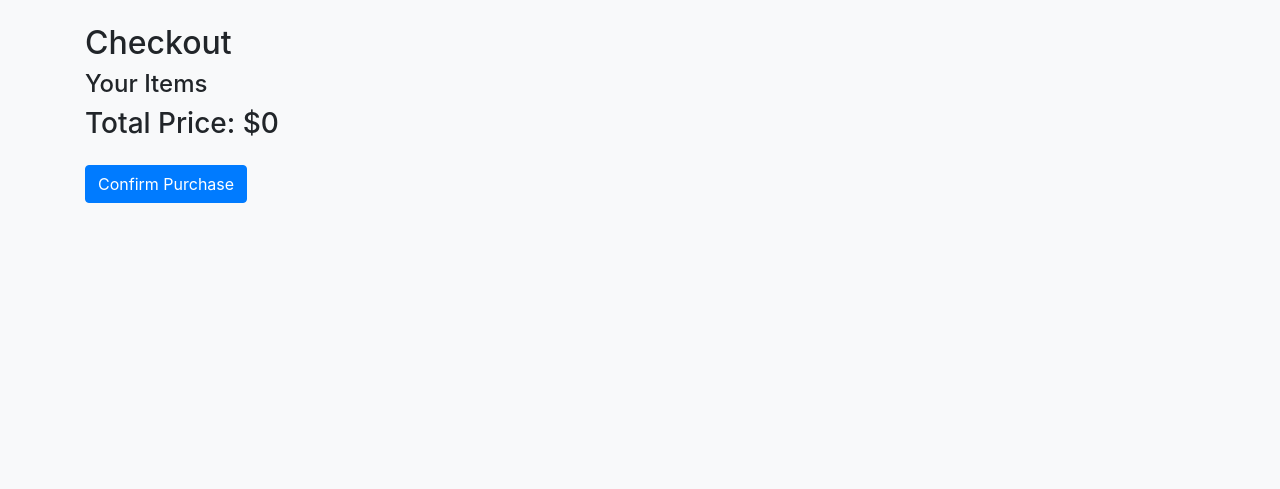
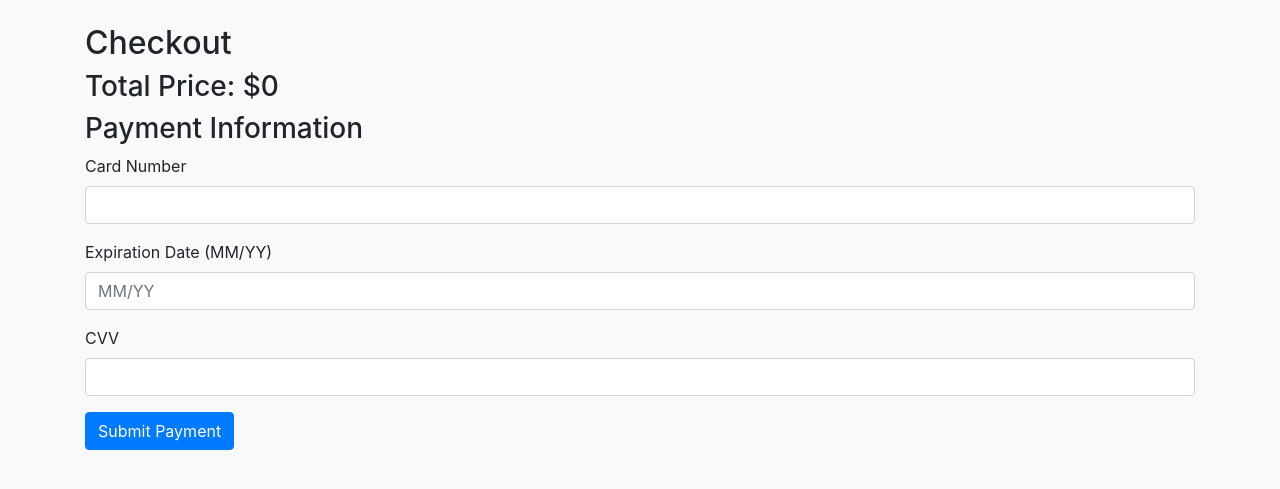
Before and after one commit to rodriguezcappsec/vulnerable-python-flask-app, a Flask app: page /checkout in a window 1280 px wide. Shown: the part 56-545 px from the top of the page. Run offline with Flask 3, Linux system fonts and the light colour scheme; the visitor is signed in with stand-in values (Sample User, id 1); some libraries are stand-ins or nearby versions.

Commit message:
more vulns

```diff
--- a/app/routes.py
+++ b/app/routes.py
@@ -1,8 +1,11 @@
 from flask import render_template, redirect, url_for, flash, request, session
 from app import app, db
-from app.models import User, Product, Order, CartItem
+from app.models import User, Product, Order, CartItem, Payment
 from app.forms import LoginForm, RegisterForm
 import random
+import jwt
+
+SECRET_KEY = "simplekey"
 
 
 @app.route("/register", methods=["GET", "POST"])
@@ -28,21 +31,50 @@ def register():
 @app.route("/login", methods=["GET", "POST"])
 def login():
     form = LoginForm()
+
+    # Session fixation vulnerability
+    session["pre_login_value"] = "fixed-session-id"
+
     if form.validate_on_submit():
         user = User.query.filter_by(username=form.username.data).first()
-        if not user:
-            flash("User not found", "danger")
+        # Use the MD5 hashing method from the User model
+        hashed_password = User.hash_password(form.password.data)
+        if user and user.password == hashed_password:
+            # Session fixation: Session ID not renewed upon login
+            session["user_id"] = user.id
+
+            # Create a vulnerable JWT token
+            token = jwt.encode({"user_id": user.id}, SECRET_KEY, algorithm="HS256")
+            session["jwt"] = token
+
+            flash("Login successful!", "success")
+            return redirect(url_for("index"))
+        flash("Invalid username or password", "danger")
+    return render_template("login.html", form=form)
+
+
+@app.route("/protected")
+def protected():
+    token = session.get("jwt")
+    if not token:
+        flash("You must be logged in to access this page.", "danger")
+        return redirect(url_for("login"))
+
+    try:
+        # Decode the JWT (this example still has the vulnerability: no signature verification)
+        decoded = jwt.decode(
+            token, options={"verify_signature": False}, algorithms=["HS256"]
+        )
+        user_id = decoded.get("user_id")
+        if not user_id:
+            flash("Invalid token.", "danger")
             return redirect(url_for("login"))
 
-        hashed_password = User.hash_password(form.password.data)
-        if user.password != hashed_password:
-            flash("Incorrect password", "danger")
-            return redirect(url_for("login"))
-
-        session["user_id"] = user.id
-        flash("Logged in successfully!", "success")
-        return redirect(url_for("store"))
-    return render_template("login.html", form=form)
+        user = User.query.get(user_id)
+        return render_template("protected.html", user=user)
+    except jwt.DecodeError:
+        flash("Invalid token.", "danger")
+        return redirect(url_for("login"))
 
 
 @app.route("/logout")
@@ -124,27 +156,52 @@ def cart():
 @app.route("/checkout", methods=["GET", "POST"])
 def checkout():
     if "user_id" not in session:
-        flash("Please log in to checkout.", "danger")
+        flash("Please log in to proceed to checkout.", "danger")
         return redirect(url_for("login"))
 
     user_id = session["user_id"]
     cart_items = db.session.query(CartItem).filter_by(user_id=user_id).all()
 
+    # Calculate the total price based on the items in the cart
     total_price = sum(
         item.quantity * Product.query.get(item.product_id).price for item in cart_items
     )
 
     if request.method == "POST":
+        # Fetch payment details from the form
+        card_number = request.form.get("card_number")
+        expiration = request.form.get("expiration")
+        cvv = request.form.get("cvv")
+
+        # Process each item in the cart and reduce stock accordingly
         for item in cart_items:
             product = Product.query.get(item.product_id)
             if product and product.stock >= item.quantity:
                 product.stock -= item.quantity
-                db.session.delete(item)  # Remove the item from cart after checkout
             else:
                 flash(f"Not enough stock for product: {product.name}.", "danger")
                 return redirect(url_for("cart"))
 
+        # Simulate storing payment information insecurely
+        payment_record = Payment(
+            user_id=user_id,
+            product_id=cart_items[
+                0
+            ].product_id,  # For simplicity, use the first product ID
+            quantity=sum(item.quantity for item in cart_items),
+            card_number=card_number,  # Vulnerable: Storing card number in plain text
+            expiration=expiration,
+            cvv=cvv,  # Vulnerable: Storing CVV in plain text
+            total_price=total_price,
+        )
+        db.session.add(payment_record)
         db.session.commit()
+
+        # Clear the user's cart after checkout
+        for item in cart_items:
+            db.session.delete(item)
+        db.session.commit()
+
         flash(f"Checkout successful! Total: ${total_price}", "success")
         return redirect(url_for("index"))
 
--- a/app/templates/base.html
+++ b/app/templates/base.html
@@ -43,7 +43,8 @@
           </li>
         </ul>
         <ul class="navbar-nav ml-auto">
-          {% if 'user_id' in session %}
+          {% if session.get('user_id') %}
+          <!-- Show these links only if the user is logged in -->
           <li class="nav-item">
             <a class="nav-link" href="{{ url_for('profile') }}">Profile</a>
           </li>
@@ -51,6 +52,7 @@
             <a class="nav-link" href="{{ url_for('logout') }}">Logout</a>
           </li>
           {% else %}
+          <!-- Show these links only if the user is not logged in -->
           <li class="nav-item">
             <a class="nav-link" href="{{ url_for('login') }}">Login</a>
           </li>
--- a/app/templates/checkout.html
+++ b/app/templates/checkout.html
@@ -1,9 +1,6 @@
 {% extends "base.html" %} {% block content %}
 <h2>Checkout</h2>
-
-<!-- Cart Summary -->
 <div class="cart-summary">
-  <h4>Your Items</h4>
   <ul class="list-group">
     {% for item in cart_items %}
     <li class="list-group-item">
@@ -17,8 +14,26 @@
   <h3>Total Price: ${{ total_price }}</h3>
 </div>
 
-<!-- Checkout Form -->
-<form action="{{ url_for('checkout') }}" method="POST" class="mt-4">
-  <button type="submit" class="btn btn-primary">Confirm Purchase</button>
+<h3>Payment Information</h3>
+<form action="{{ url_for('checkout') }}" method="POST">
+  <div class="form-group">
+    <label for="card_number">Card Number</label>
+    <input type="text" name="card_number" class="form-control" required />
+  </div>
+  <div class="form-group">
+    <label for="expiration">Expiration Date (MM/YY)</label>
+    <input
+      type="text"
+      name="expiration"
+      class="form-control"
+      placeholder="MM/YY"
+      required
+    />
+  </div>
+  <div class="form-group">
+    <label for="cvv">CVV</label>
+    <input type="text" name="cvv" class="form-control" required />
+  </div>
+  <button type="submit" class="btn btn-primary">Submit Payment</button>
 </form>
 {% endblock %}
--- a/app/templates/index.html
+++ b/app/templates/index.html
@@ -8,9 +8,12 @@
 <div class="mt-4">
   <h2>Available Actions</h2>
   <ul>
+    {% if session.get('user_id') %}
+    <li><a href="{{ url_for('store') }}">Visit the Store</a></li>
+    {% else %}
     <li><a href="{{ url_for('register') }}">Register</a></li>
     <li><a href="{{ url_for('login') }}">Login</a></li>
-    <li><a href="{{ url_for('store') }}">Visit the Store</a></li>
+    {% endif %}
   </ul>
 </div>
 {% endblock %}
```
Also changed, not shown: app/__init__.py (+9 -0 lines), app/forms.py (+8 -1 lines), app/models.py (+17 -1 lines).
